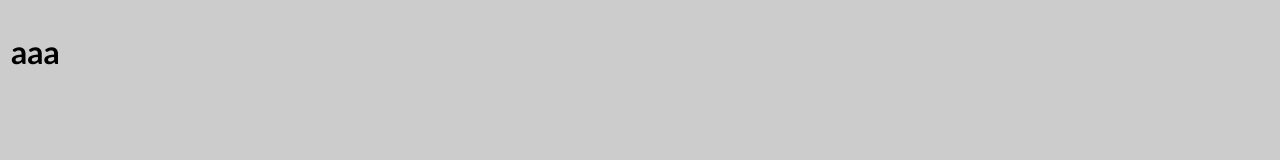
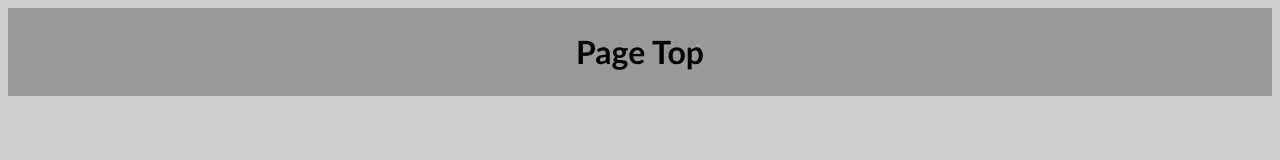
Before and after one commit to XannyXu2/day6, a plain HTML site: page index.html in a window 1280 px wide. Drawn offline with Linux system fonts and the light colour scheme.

Commit message:
Update index.html

```diff
--- a/index.html
+++ b/index.html
@@ -13,11 +13,11 @@
     </head>
     <body>
         <header>
-            <table>
+            <table style="width: 100%; background-color: #999999; border-bottom: #00000048;">
                 <tr>
                     <th>
                         <h1>
-                            aaa
+                            Page Top
                         </h1>
                     </th>
                 </tr>
```
